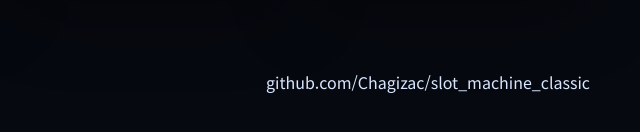
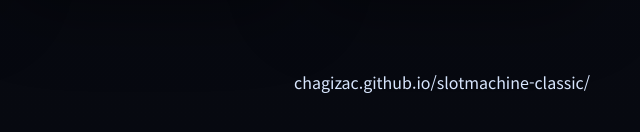
Before and after one commit to Chagizac/slotmachine-classic, a plain HTML site: page index.html in a window 1280 px wide. Shown: the part 3814-3946 px from the top of the page, 640-1280 px from the left. Drawn offline with Linux system fonts and the light colour scheme.

Commit message:
Add files via upload

```diff
--- a/index.html
+++ b/index.html
@@ -336,11 +336,11 @@
     <footer class="site-footer">
       <p>© <span id="year"></span> Slot Machine Classic</p>
       <a
-        href="https://github.com/Chagizac/slot_machine_classic"
+        href="https://chagizac.github.io/slotmachine-classic/"
         target="_blank"
         rel="noreferrer"
       >
-        github.com/Chagizac/slot_machine_classic
+        chagizac.github.io/slotmachine-classic/
       </a>
     </footer>
 
```
